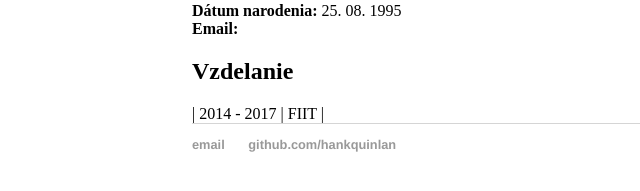
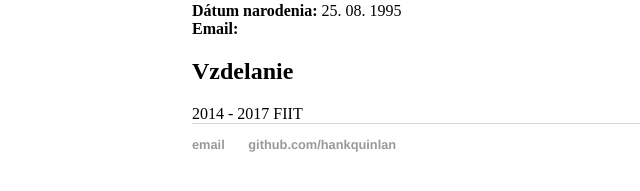
Before and after one commit to matusmatula/matusmatula.github.io, a Jekyll site: the page built from cv.html, in a window 1280 px wide. Shown: the part 260-451 px from the top of the page, without its empty margins (0-640 px from the left). Built offline with Jekyll 4.4.1, drawn with Linux system fonts in a browser that asks for light colours.

Commit message:
Update cv.html

```diff
--- a/_layouts/cv.html
+++ b/_layouts/cv.html
@@ -11,4 +11,4 @@ layout: default
 {{ page.foto }}
 
 <h2>{{ page.education }}</h2>
-<div> | {{ page.sections['roky'] | textilize }} | {{ page.sections['skoly'] | textilize }} | </div>
+<div>{{ page.sections['roky'] | textilize }}{{' '}}{{ page.sections['skoly'] | textilize }}</div>
```
